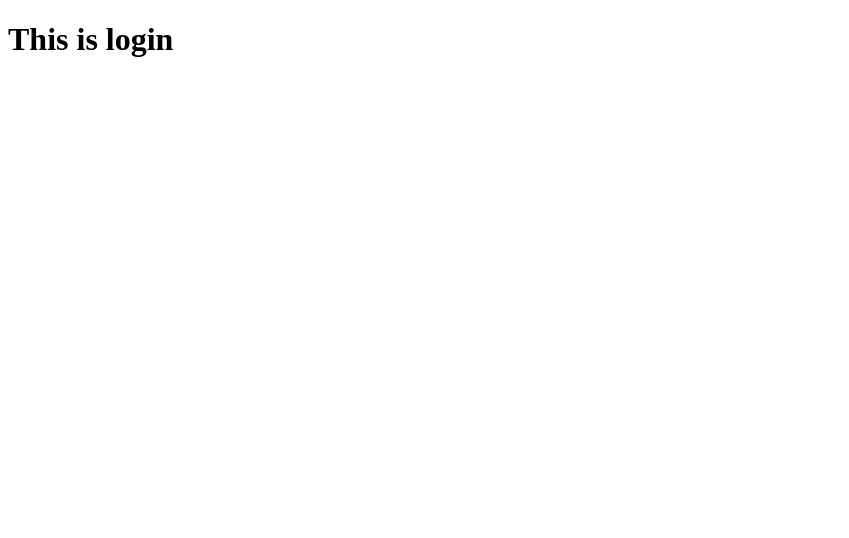
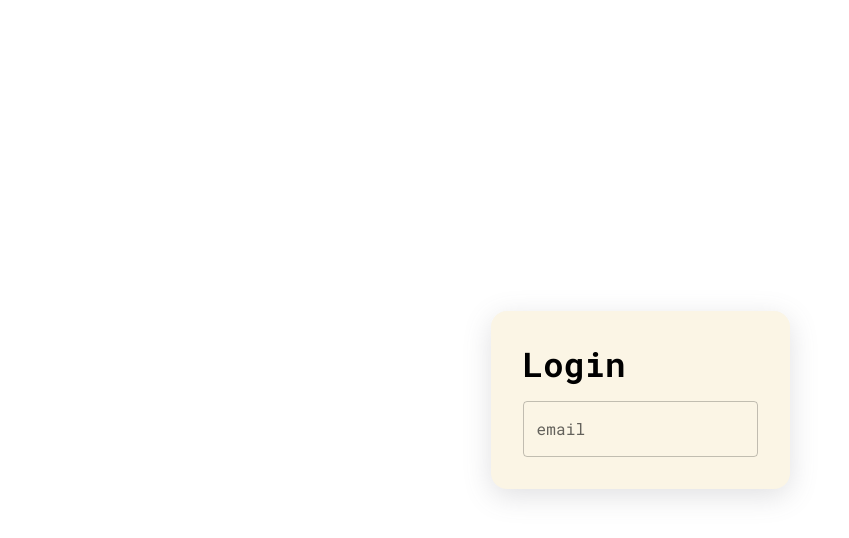
Before and after one commit to PrashannaLohani/Cloco-Interview, a React (Vite) app in the folder Frontend/: page /login in a window 1280 px wide. Shown: the top 538 px of the page, without its empty margins (0-849 px from the left). Built offline with nearby package versions, Linux system fonts and the light colour scheme.

Commit message:
Login page started

```diff
--- a/Frontend/package.json
+++ b/Frontend/package.json
@@ -12,10 +12,12 @@
   "dependencies": {
     "@emotion/react": "^11.14.0",
     "@emotion/styled": "^11.14.0",
+    "@fontsource/roboto-mono": "^5.1.1",
     "@mui/material": "^6.4.0",
     "@mui/styled-engine-sc": "^6.4.0",
     "axios": "^1.7.9",
     "formik": "^2.4.6",
+    "prop-types": "^15.8.1",
     "react": "^18.3.1",
     "react-dom": "^18.3.1",
     "react-icons": "^5.4.0",
--- /dev/null
+++ b/Frontend/src/Components/Field/input.jsx
@@ -0,0 +1,44 @@
+import { TextField } from "@mui/material";
+import PropTypes from "prop-types";
+
+export default function Input({
+  name,
+  label,
+  variant = "outlined",
+  placeholder,
+  required = false,
+  type = "text",
+  onChange,
+  value,
+  helperText,
+  error,
+  ...rest
+}) {
+  return (
+    <TextField
+      variant={variant}
+      name={name}
+      label={label}
+      placeholder={placeholder}
+      required={required}
+      type={type}
+      value={value}
+      onChange={onChange}
+      helperText={helperText}
+      error={error}
+      {...rest}
+    />
+  );
+}
+Input.propTypes = {
+  name: PropTypes.string.isRequired,
+  label: PropTypes.string.isRequired,
+  variant: PropTypes.string,
+  placeholder: PropTypes.string,
+  required: PropTypes.bool,
+  type: PropTypes.string,
+  onChange: PropTypes.func,
+  value: PropTypes.oneOfType([PropTypes.string, PropTypes.number]),
+  helperText: PropTypes.string,
+  error: PropTypes.bool,
+};
--- a/Frontend/src/Pages/Login.jsx
+++ b/Frontend/src/Pages/Login.jsx
@@ -1,7 +1,32 @@
+import { Box, Typography } from "@mui/material";
+import Input from "../Components/Field/input";
+
 export default function Login() {
   return (
     <>
-      <h1>This is login</h1>
+      <Box
+        minHeight="100vh"
+        display="flex"
+        alignItems="center"
+        justifyContent="center"
+      >
+        <Box
+          bgcolor="primary.main"
+          p="2rem"
+          borderRadius="1rem"
+          boxShadow="rgba(100, 100, 111, 0.2) 0px 7px 29px 0px"
+          display="flex"
+          flexDirection="column"
+          gap="1rem"
+        >
+          <Typography variant="h4" fontWeight="700">
+            Login
+          </Typography>
+          <Box>
+            <Input name="email" label="email" />
+          </Box>
+        </Box>
+      </Box>
     </>
   );
 }
--- a/Frontend/src/Utils/themes.jsx
+++ b/Frontend/src/Utils/themes.jsx
@@ -2,6 +2,9 @@ import { createTheme } from "@mui/material";
 
 const theme = createTheme({
   palette: {
+    typography: {
+      fontFamily: "'Roboto Mono', monospace", // Global typewriter font
+    },
     primary: {
       main: "#FBF5E5",
       text: "#212121",
--- /dev/null
+++ b/Frontend/src/main.css
@@ -0,0 +1,8 @@
+@import url("https://fonts.googleapis.com/css2?family=Roboto+Mono:wght@100;200;300;400;500;600;700&display=swap");
+
+* {
+  padding: 0;
+  margin: 0;
+  box-sizing: border-box;
+  font-family: "Roboto Mono", monospace !important;
+}
--- a/Frontend/src/main.jsx
+++ b/Frontend/src/main.jsx
@@ -4,11 +4,12 @@ import { BrowserRouter } from "react-router-dom";
 import { ThemeProvider } from "@mui/material/styles";
 
 import App from "./App";
+import "./main.css";
 import theme from "./Utils/themes";
 import Loader from "./Components/loader/Loader";
 
 createRoot(document.getElementById("root")).render(
-  <StrictMode>
+  // <StrictMode>
   <ThemeProvider theme={theme}>
     <BrowserRouter>
       <Suspense fallback={<Loader />}>
@@ -16,5 +17,5 @@ createRoot(document.getElementById("root")).render(
       </Suspense>
     </BrowserRouter>
   </ThemeProvider>
-  </StrictMode>
+  // </StrictMode>
 );
```
Also changed, not shown: 1 other file (tests, documents, lock files or other folders). Lines whose indentation alone changed are shown as unchanged.
